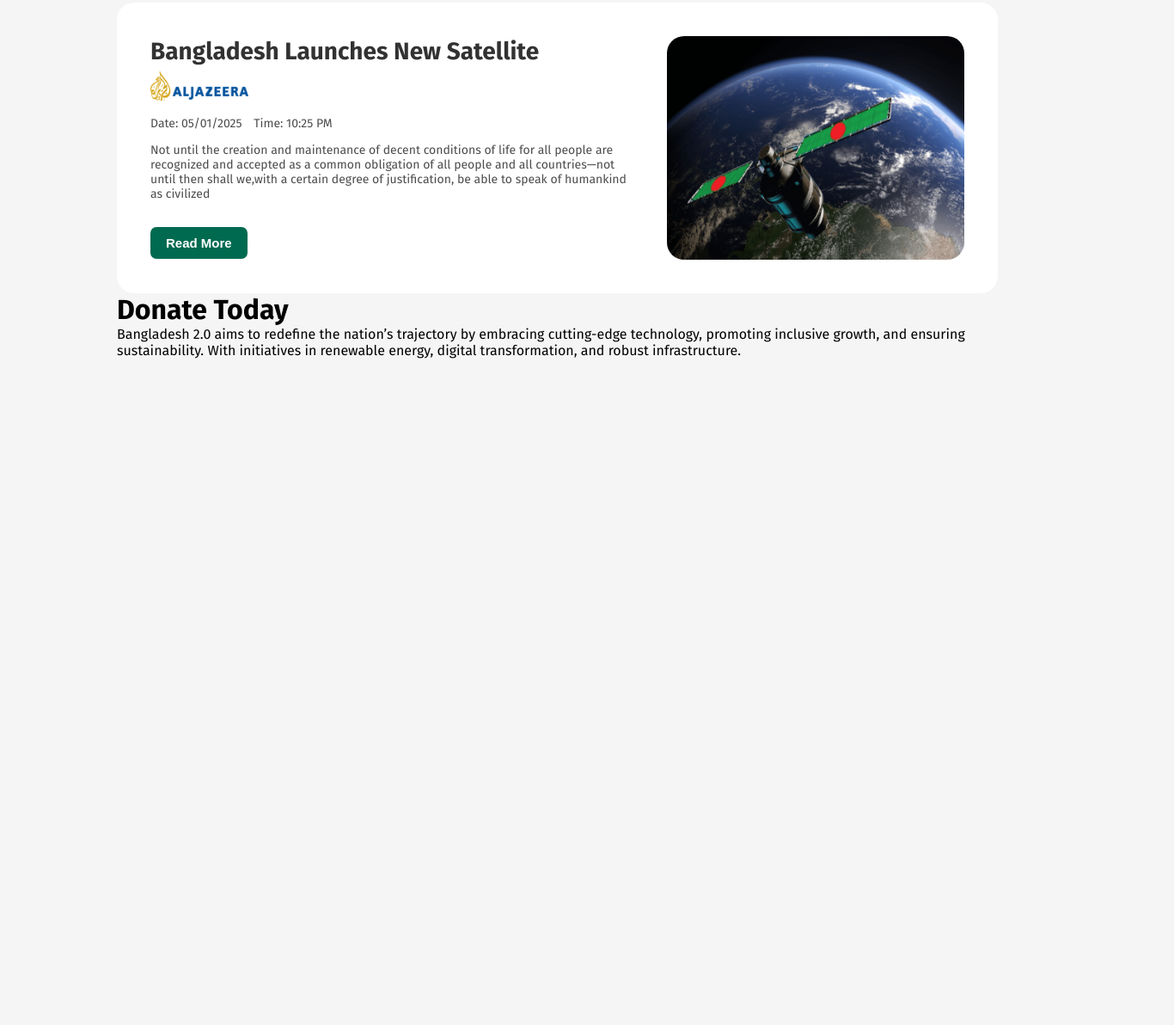
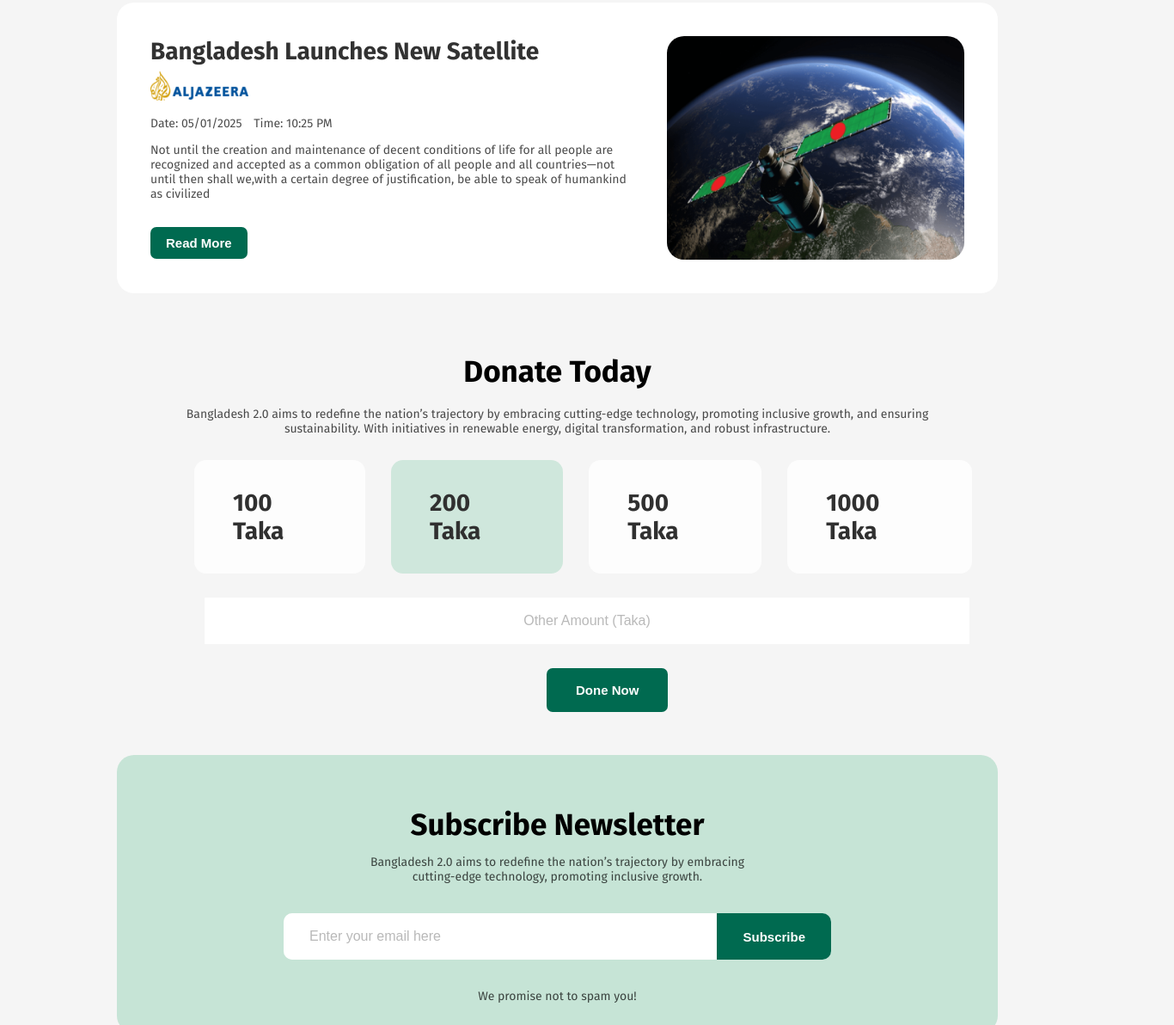
Before and after one commit to Turza808/web01, a plain HTML site: page index.html in a window 1280 px wide. Shown: the part 1608-2800 px from the top of the page at 86% size, 1366 px wide, since content can reach past the window. Before the commit the page ends 2025 px from the top, so only its background shows below. Drawn offline with Linux system fonts and the light colour scheme.

Commit message:
added donate and subscribe part

```diff
--- a/index.html
+++ b/index.html
@@ -106,8 +106,30 @@
 
             </div>
         </section>
-        <h1 class="donate">Donate Today</h1>
-        <p class="donate-des">Bangladesh 2.0 aims to redefine the nation’s trajectory by embracing cutting-edge technology, promoting inclusive growth, and ensuring sustainability. With initiatives in renewable energy, digital transformation, and robust infrastructure.</p>
+        <section id="donate-container">
+            <h1 class="donate heading">Donate Today</h1>
+            <p class="donate head-description">Bangladesh 2.0 aims to redefine the nation’s trajectory by embracing cutting-edge technology, promoting inclusive growth, and ensuring sustainability. With initiatives in renewable energy, digital transformation, and robust infrastructure.</p>
+            <section id="donation">
+                <div class="d-amount">100 Taka</div>
+                <div class="d-amount amount2"><p>200 Taka</p></div>
+                <div class="d-amount"><p>500 Taka</p></div>
+                <div class="d-amount"><p>1000 Taka</p></div>
+            </section>
+            <form>
+                <input type="text" name="taka" id="taka" placeholder="Other Amount (Taka)">
+            </form>
+            <button class="btn">Done Now</button>
+        </section>
+
+        <section id="challenge">
+            <h1 class="heading">Subscribe Newsletter</h1>
+            <p class="head-description">Bangladesh 2.0 aims to redefine the nation’s trajectory by embracing cutting-edge technology, promoting inclusive growth.</p>
+            <form class="sub">
+                <input type="text" placeholder="Enter your email here">
+                <button>Subscribe</button>
+            </form>
+            <p class="head-description">We promise not to spam you!</p>
+        </section>
     </main>
     <footer>
 
--- a/styles/assignment.css
+++ b/styles/assignment.css
@@ -57,15 +57,14 @@ main {
 }
 
 nav ul {
-    width: 1366px;
     height: 80px;
     background-color: #F5F5F5;
     display: flex;
-    justify-content: space-between;
     align-items: center;
+    gap: 550px
 }
 nav li {
-    margin: 26px 136px;
+    margin: 26px 130px;
     list-style: none;
 }
 nav li a {
@@ -85,9 +84,8 @@ nav .sign {
 }
 /* hero */
 .hero {
-    width: 990px;
     height: 476px;
-    margin: 18px 136px;
+    margin: 18px 130px;
     background-color: #C6E4D6;
     border-radius: 20px;
     display: flex;
@@ -183,3 +181,92 @@ nav .sign {
 .space {
     margin-left: 10px;
 }
+/* donate section */
+.donate {
+    text-align: center;
+    margin-left: 55px;
+    margin-right: 55px;
+}
+#donation {
+    display: flex;
+    align-items: center;
+    margin-top: 28px;
+    margin-left: 90px;
+}
+.d-amount {
+    padding: 33px 45px;
+    background-color: #FFFFFF;
+    font-weight: bold;
+    font-size: 28px;
+    opacity: 0.8;
+    border-radius: 14px;
+    margin-right: 30px;
+}
+#donation .amount2 {
+    background-color: #C6E4D6;
+}
+form{
+    background-color: #FFFFFF;
+    width: 890px;
+    height: 54px;
+    margin-left: 102px;
+    margin-top: 28px;
+    border: none;
+}
+
+input[type="text"] {
+    width: 100%;
+    height: 100%;
+    border: none;
+    text-align: center;
+    font-weight: 400;
+    font-size: 16px;
+    opacity: 0.5;
+}
+#donate-container button {
+    margin-top: 28px;
+    margin-left: 500px;
+    padding: 17px 34px
+}
+/* challenge section */
+
+#challenge {
+    margin-top: 50px;
+    background-color: #C6E4D6;
+    padding: 20px 39px;
+    border-radius: 20px;
+    display: flex;
+    flex-direction: column;
+    align-items: center;
+}
+#challenge p {
+    margin : 14px 240px;
+    text-align: center;
+
+}
+#challenge h1 {
+    margin-top: 40px;
+}
+.sub{
+    display: flex;
+    width: 637px;
+    margin: 20px 10px;
+    border-radius: 10px;
+}
+
+#challenge input {
+    text-align: left;
+    padding-left: 30px;
+}
+.sub button {
+    padding : 10px 30px;
+    border-radius: 0px 10px 10px 0px;
+    background-color: #006A50;
+    font-weight: 600;
+    font-size: 15px;
+    color: #FFFFFF;
+    border: none;
+}
+.sub input {
+    border-radius: 10px;
+}
```
